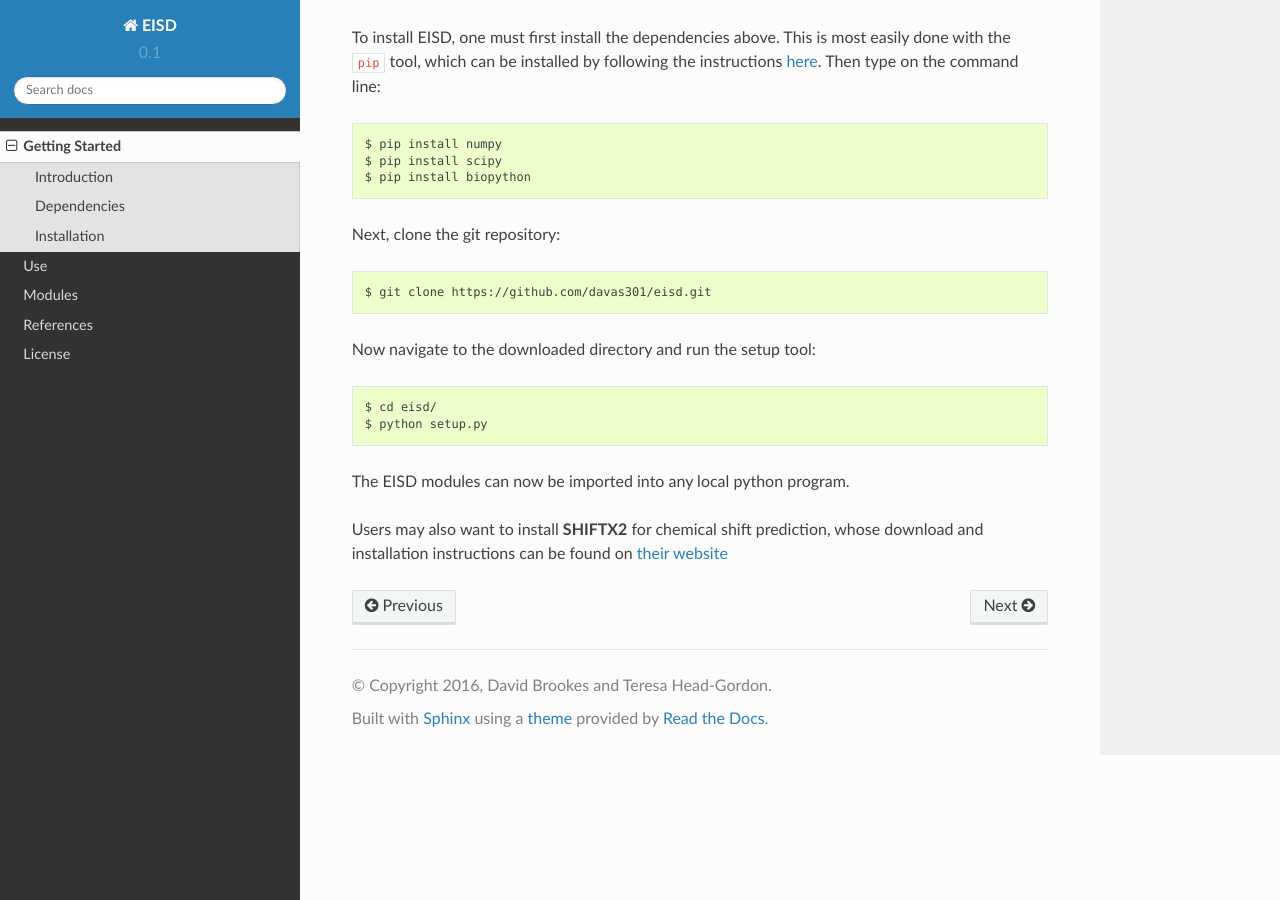
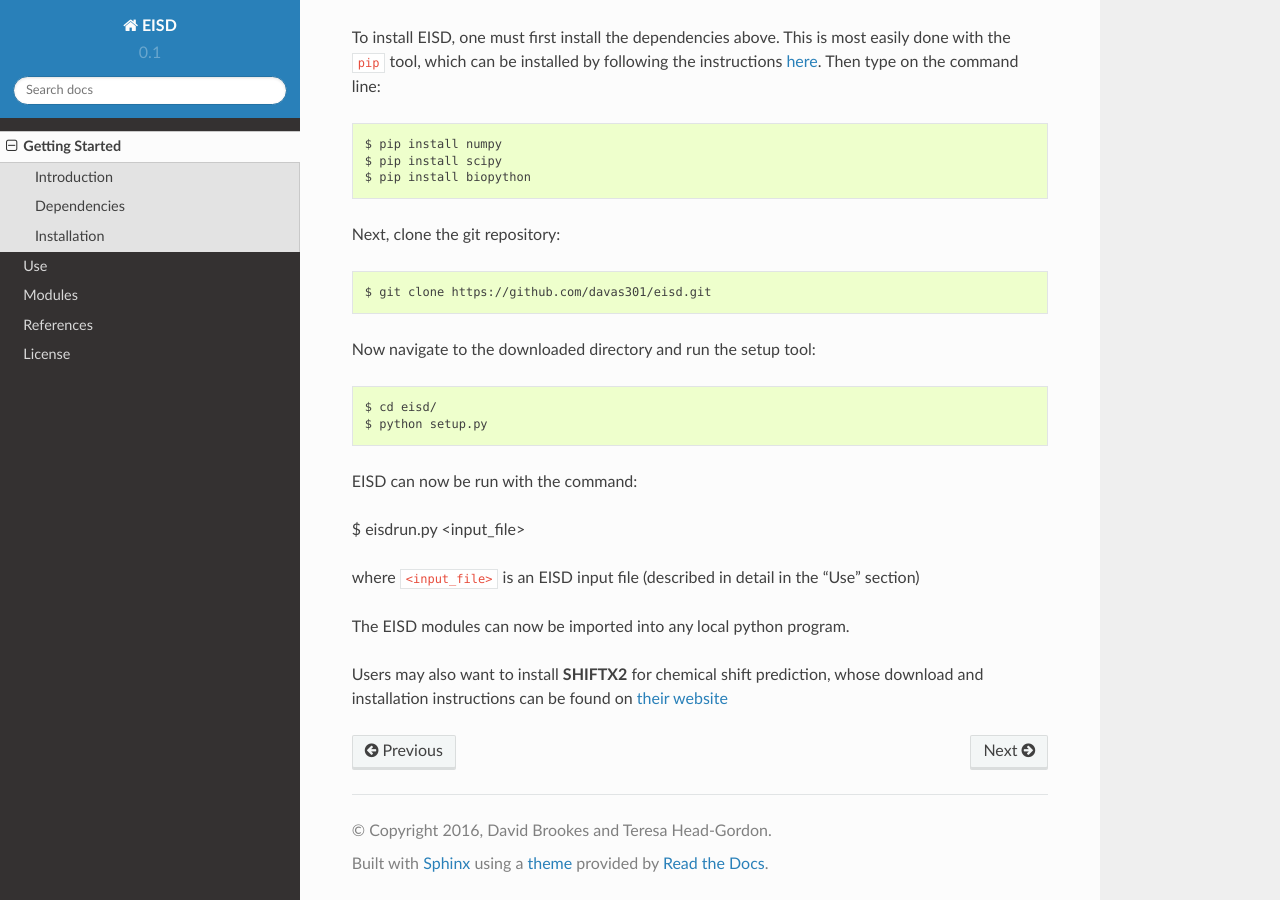
Before and after one commit to davas301/EISD, a Sphinx documentation site: the page built from doc/source/intro.rst, in a window 1280 px wide and 900 px high, scrolled down 662 px. Built offline with Sphinx 7.4.7 and the Read the Docs theme 2.0.0, drawn with Linux system fonts in a browser that asks for light colours.

Commit message:
updated docs (mostly a test)

```diff
--- a/doc/source/intro.rst
+++ b/doc/source/intro.rst
@@ -53,6 +53,13 @@ Now navigate to the downloaded directory and run the setup tool::
 $ cd eisd/
 $ python setup.py
 
+EISD can now be run with the command:
+
+$ eisdrun.py <input_file>
+
+where :code:`<input_file>` is an EISD input file (described in detail in the
+"Use" section)
+
 The EISD modules can now be imported into any local python program.
 
 Users may also want to install **SHIFTX2** for chemical shift prediction, whose download and installation
```
